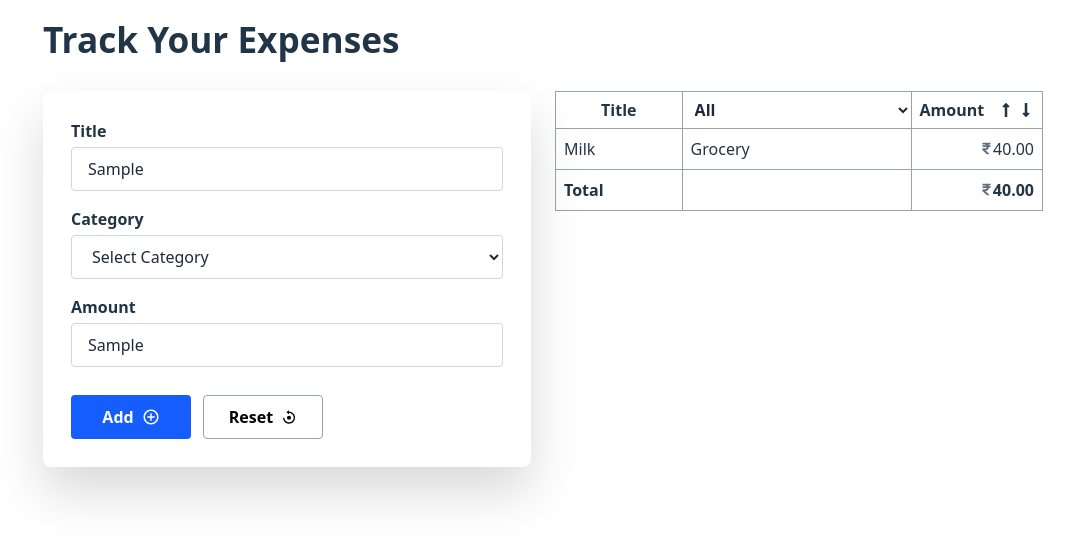
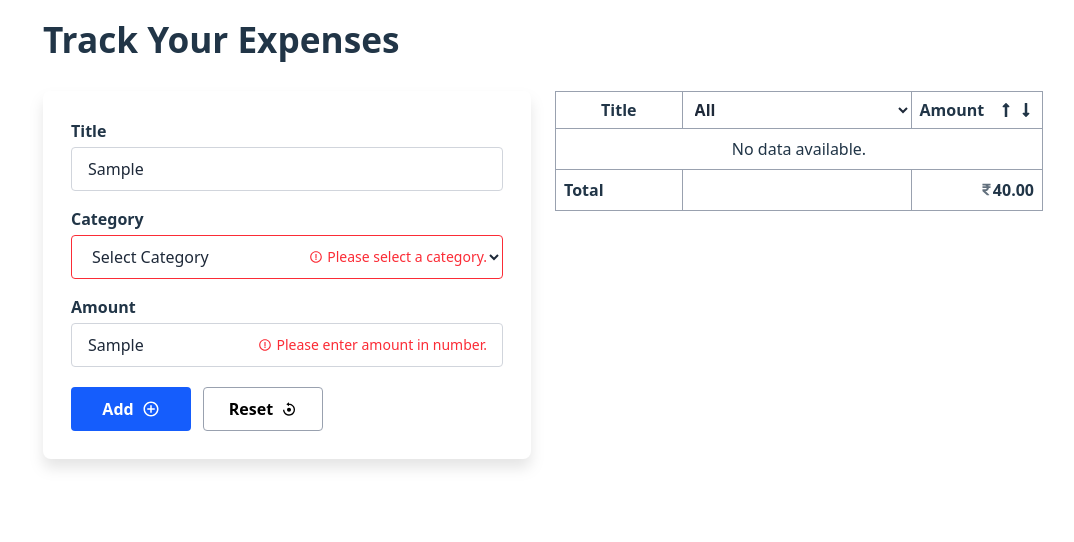
Before and after one commit to sc3ways/react-expense-data, a React (Vite) app: page / in a window 1280 px wide. Both pictures are taken after typing "Sample", "Sample" into the empty fields and a click on the button "Add". Shown: the top 542 px of the page, without its empty margins (97-1171 px from the left). Built offline with nearby package versions, Linux system fonts and the light colour scheme.

Commit message:
Forms validation & data added successfully.

```diff
--- a/src/App.jsx
+++ b/src/App.jsx
@@ -1,7 +1,70 @@
+import { useRef, useState } from "react";
 import ExpenseForm from "./components/ExpenseForm";
 import ExpenseTable from "./components/ExpenseTable";
 
 function App() {
+  const [expensiveData, setExpensiveData] = useState([]);
+  const [formData, setFormData] = useState({
+    title: "",
+    category: "",
+    amount: "",
+  });
+  const [errors, setErrors] = useState({});
+  const [success, setSuccess] = useState();
+
+  const formRef = {
+    titleRef: useRef(null),
+    categoryRef: useRef(null),
+    amountRef: useRef(null),
+  };
+
+  const validateForms = (formData) => {
+    const errorsData = {};
+    if (!formData.amount) {
+      errorsData.amount = "Amount is required.";
+      formRef.amountRef.current.focus();
+    }
+    if (isNaN(formData.amount)) {
+      errorsData.amount = "Please enter amount in number.";
+      formRef.amountRef.current.focus();
+    }
+    if (!formData.category) {
+      errorsData.category = "Please select a category.";
+      formRef.categoryRef.current.focus();
+    }
+    if (!formData.title) {
+      errorsData.title = "Title is required.";
+      formRef.titleRef.current.focus();
+    }
+
+    setErrors(errorsData);
+    return errorsData;
+  };
+
+  const handleOnChange = (e) => {
+    const { name, value } = e.target;
+    setFormData((prevData) => ({
+      ...prevData,
+      id: crypto.randomUUID(),
+      [name]: value,
+    }));
+  };
+  const handleExpenseAddBtn = (e) => {
+    e.preventDefault();
+
+    const validateRes = validateForms(formData);
+    if (Object.keys(validateRes).length) return;
+
+    setExpensiveData((prevData) => [...prevData, formData]);
+    setSuccess("Data added successfully.");
+    setErrors("");
+
+    setFormData({
+      title: "",
+      category: "",
+      amount: "",
+    });
+  };
   return (
     <div className="main-wrap">
       <div className="container lg:w-5xl sm:w-full mx-auto">
@@ -10,10 +73,17 @@ function App() {
             <h1 className="capitalize font-semibold">Track your expenses</h1>
           </div>
           <div className="lg:w-[50%] sm:w-[100%] xs:w-[100%] p-3">
-            <ExpenseForm />
+            <ExpenseForm
+              emsg={errors}
+              handleOnChange={handleOnChange}
+              formData={formData}
+              handleExpenseAddBtn={handleExpenseAddBtn}
+              formRef={formRef}
+              success={success}
+            />
           </div>
           <div className="lg:w-[50%] sm:w-[100%] p-3">
-            <ExpenseTable />
+            <ExpenseTable expensiveData={expensiveData} />
           </div>
         </div>
       </div>
--- a/src/components/ExpenseForm.jsx
+++ b/src/components/ExpenseForm.jsx
@@ -1,26 +1,47 @@
-import { BiPlusCircle, BiReset } from "react-icons/bi";
+import { BiErrorCircle, BiPlusCircle, BiReset } from "react-icons/bi";
+import { TiTick } from "react-icons/ti";
 
-export default function ExpenseForm() {
+export default function ExpenseForm({
+  formData,
+  handleOnChange,
+  handleExpenseAddBtn,
+  emsg,
+  formRef,
+  success,
+}) {
   return (
-    <div className="expense-form p-7 rounded-lg bg-white drop-shadow-2xl">
-      <div className="input-group mb-4">
+    <div className="expense-form p-7 rounded-lg bg-white drop-shadow-xl">
+      <div className="input-group mb-4 relative">
         <label htmlFor="title" className="font-semibold mb-1 block">
           Title
         </label>
         <input
           type="text"
+          ref={formRef.titleRef}
+          name="title"
+          value={formData.title}
+          onChange={handleOnChange}
           placeholder="Title"
-          className="w-full h-11 border border-gray-300 rounded-sm bg-white text-gray-800 px-4"
+          className="w-full h-11 border border-gray-300 rounded-sm bg-white text-gray-800 px-4 focus:outline-none focus:border-red-500"
         />
+        {emsg.title && (
+          <p className="text-red-500 text-sm flex gap-1 items-center absolute bottom-3 right-4">
+            <BiErrorCircle />
+            {emsg.title}
+          </p>
+        )}
       </div>
-      <div className="input-group mb-4">
+      <div className="input-group mb-4 relative">
         <label htmlFor="category" className="font-semibold mb-1 block">
           Category
         </label>
         <select
           name="category"
           id="category"
-          className="w-full h-11 border border-gray-300 rounded-sm bg-white text-gray-800 px-4"
+          ref={formRef.categoryRef}
+          value={formData.category}
+          onChange={handleOnChange}
+          className="w-full h-11 border border-gray-300 rounded-sm bg-white text-gray-800 px-4 focus:outline-none focus:border-red-500"
         >
           <option value="" hidden>
             Select Category
@@ -31,24 +52,50 @@ export default function ExpenseForm() {
           <option value="Grains">Grains</option>
           <option value="Snacks">Snacks</option>
         </select>
+        {emsg.category && (
+          <p className="text-red-500 text-sm flex gap-1 items-center absolute bottom-3 right-4">
+            <BiErrorCircle />
+            {emsg.category}
+          </p>
+        )}
       </div>
-      <div className="input-group">
+      <div className="input-group relative">
         <label htmlFor="amount" className="font-semibold mb-1 block">
           Amount
         </label>
         <input
           type="text"
+          ref={formRef.amountRef}
           placeholder="Amount"
-          className="w-full h-11 border border-gray-300 rounded-sm bg-white text-gray-800 px-4"
+          name="amount"
+          value={formData.amount}
+          onChange={handleOnChange}
+          className="w-full h-11 border border-gray-300 rounded-sm bg-white text-gray-800 px-4 focus:outline-none focus:border-red-500"
         />
+        {emsg.amount && (
+          <p className="text-red-500 text-sm flex gap-1 items-center absolute bottom-3 right-4">
+            <BiErrorCircle />
+            {emsg.amount}
+          </p>
+        )}
       </div>
-      <div className="input-group flex gap-3 mt-7">
-        <button className="h-11 px-4 bg-blue-600 font-semibold text-white w-30 rounded-sm hover:bg-pink-600 flex items-center justify-center gap-2">
+
+      <div className="input-group flex gap-3 mt-5">
+        <button
+          onClick={handleExpenseAddBtn}
+          className="h-11 px-4 bg-blue-600 font-semibold text-white w-30 rounded-sm hover:bg-pink-600 flex items-center justify-center gap-2"
+        >
           Add <BiPlusCircle className="text-lg" />
         </button>
         <button className="h-11 px-4 bg-white font-semibold text-black border border-gray-400 w-30 rounded-sm hover:border-pink-600 hover:text-pink-600 flex items-center justify-center gap-2">
           Reset <BiReset />
         </button>
+        {success && (
+          <p className="text-green-600 text-sm flex gap-1 items-center ">
+            <TiTick />
+            {success}
+          </p>
+        )}
       </div>
     </div>
   );
--- a/src/components/ExpenseTable.jsx
+++ b/src/components/ExpenseTable.jsx
@@ -4,7 +4,7 @@ import {
   FaRupeeSign,
 } from "react-icons/fa";
 
-export default function ExpenseTable() {
+export default function ExpenseTable({ expensiveData }) {
   return (
     <div className="expense-table">
       <table className="w-full border-collapse">
@@ -49,16 +49,29 @@ export default function ExpenseTable() {
           </tr>
         </thead>
         <tbody>
+          {!expensiveData.length ? (
             <tr>
-            <td className="border border-gray-400 p-2">Milk</td>
-            <td className="border border-gray-400 p-2">Grocery</td>
+              <td
+                colSpan="3"
+                className="border border-gray-400 p-2 text-center"
+              >
+                No data available.
+              </td>
+            </tr>
+          ) : (
+            expensiveData.map(({ id, title, category, amount }) => (
+              <tr key={id}>
+                <td className="border border-gray-400 p-2">{title}</td>
+                <td className="border border-gray-400 p-2">{category}</td>
                 <td className="border border-gray-400 p-2">
                   <div className="flex items-center justify-end">
                     <FaRupeeSign className="font-normal text-[13px] opacity-70" />
-                <span>40</span>.00
+                    <span>{amount}</span>.00
                   </div>
                 </td>
               </tr>
+            ))
+          )}
         </tbody>
         <tfoot>
           <tr>
--- /dev/null
+++ b/src/expenseData.js
@@ -0,0 +1,26 @@
+export default [
+  {
+    id: crypto.randomUUID(),
+    title: "Milk",
+    category: "Dairy",
+    amount: 40,
+  },
+  {
+    id: crypto.randomUUID(),
+    title: "Apple",
+    category: "Fruits",
+    amount: 140,
+  },
+  {
+    id: crypto.randomUUID(),
+    title: "Tomato",
+    category: "Vegetables",
+    amount: 60,
+  },
+  {
+    id: crypto.randomUUID(),
+    title: "Chips",
+    category: "Snacks",
+    amount: 50,
+  },
+];
```
Lines whose indentation alone changed are shown as unchanged.
